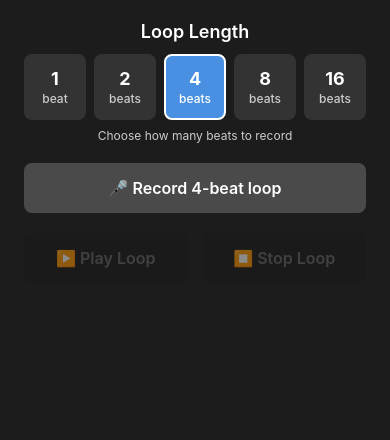
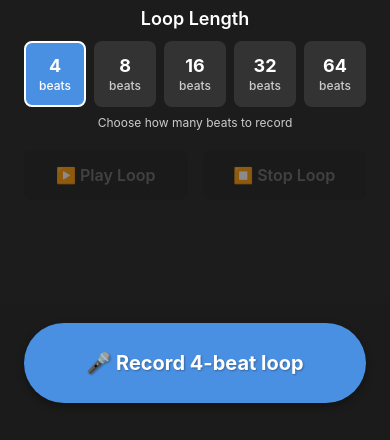
Before and after one commit to gemigtur/loop-pedal-app, a React Native app: screen / in a window 390 px wide. Shown: the part 401-841 px from the top of the page. Built offline with nearby package versions, Linux system fonts and the light colour scheme.

Commit message:
Update: record button bigger and cancel option

```diff
--- a/App.tsx
+++ b/App.tsx
@@ -2,7 +2,7 @@ import React, { useState, useRef } from "react";
 import { StyleSheet, View, Text, Alert } from "react-native";
 import { StatusBar } from "expo-status-bar";
 import { AudioManager, AudioRecording, AudioSound } from "./utils/audioUtils";
-import { TempoLight, ControlButtons, BPMInput, CountdownOverlay, BeatsSelector } from "./components";
+import { TempoLight, ControlButtons, BPMInput, CountdownOverlay, BeatsSelector, BigRecordButton } from "./components";
 
 export default function App() {
   const [bpm, setBpm] = useState("120");
@@ -13,6 +13,7 @@ export default function App() {
   const [isPlaying, setIsPlaying] = useState(false);
   const [showCountdown, setShowCountdown] = useState(false);
   const recordingRef = useRef<AudioRecording | null>(null);
+  const recordingTimeoutRef = useRef<NodeJS.Timeout | null>(null);
 
   const startRecording = async () => {
     try {
@@ -50,7 +51,7 @@ export default function App() {
 
       // Stop after x beats
       const durationMs = (60 / numericBpm) * beats * 1000;
-      setTimeout(() => stopRecording(), durationMs);
+      recordingTimeoutRef.current = setTimeout(() => stopRecording(), durationMs);
     } catch (error) {
       console.error("Recording failed:", error);
       setShowCountdown(false);
@@ -63,6 +64,12 @@ export default function App() {
       const recording = recordingRef.current;
       if (!recording) return;
 
+      // Clear the timeout if it exists
+      if (recordingTimeoutRef.current) {
+        clearTimeout(recordingTimeoutRef.current);
+        recordingTimeoutRef.current = null;
+      }
+
       await recording.stopAndUnloadAsync();
       const uri = recording.getURI();
       setRecordingUri(uri);
@@ -71,6 +78,28 @@ export default function App() {
       console.log("Recorded URI:", uri);
     } catch (error) {
       console.error("Stop recording failed:", error);
+    }
+  };
+
+  const cancelRecording = async () => {
+    setIsRecording(false);
+    try {
+      const recording = recordingRef.current;
+      if (!recording) return;
+
+      // Clear the timeout
+      if (recordingTimeoutRef.current) {
+        clearTimeout(recordingTimeoutRef.current);
+        recordingTimeoutRef.current = null;
+      }
+
+      await recording.stopAndUnloadAsync();
+      recordingRef.current = null;
+
+      // Don't set recordingUri - this discards the recording
+      console.log("Recording cancelled");
+    } catch (error) {
+      console.error("Cancel recording failed:", error);
     }
   };
 
@@ -104,6 +133,7 @@ export default function App() {
 
   return (
     <View style={styles.container}>
+      <View style={styles.topContent}>
         <Text style={styles.header}>🎵 Loop Pedal</Text>
 
         <TempoLight
@@ -123,9 +153,21 @@ export default function App() {
           onStartRecording={startRecording}
           onStartLoop={startLoop}
           onStopLoop={stopLoop}
+          onCancelRecording={cancelRecording}
           isCountingDown={showCountdown}
           beats={beats}
         />
+      </View>
+
+      <View style={styles.bottomButton}>
+        <BigRecordButton
+          isRecording={isRecording}
+          isCountingDown={showCountdown}
+          beats={beats}
+          onStartRecording={startRecording}
+          onCancelRecording={cancelRecording}
+        />
+      </View>
 
       <CountdownOverlay
         isVisible={showCountdown}
@@ -142,13 +184,28 @@ const styles = StyleSheet.create({
   container: {
     flex: 1,
     backgroundColor: "#1c1c1c",
+  },
+  topContent: {
+    flex: 1,
     alignItems: "center",
     justifyContent: "center",
     padding: 24,
+    paddingBottom: 120, // Space for the bottom button
   },
   header: {
     color: "#fff",
     fontSize: 24,
     marginBottom: 20,
   },
+  bottomButton: {
+    position: 'absolute',
+    bottom: 0,
+    left: 0,
+    right: 0,
+    paddingHorizontal: 24,
+    paddingBottom: 40,
+    paddingTop: 20,
+    backgroundColor: 'rgba(28, 28, 28, 0.95)',
+    alignItems: 'center',
+  },
 });
--- a/components/BeatsSelector.tsx
+++ b/components/BeatsSelector.tsx
@@ -6,7 +6,7 @@ interface BeatsSelectorProps {
   onBeatsChange: (beats: number) => void;
 }
 
-const BEAT_OPTIONS = [1, 2, 4, 8, 16];
+const BEAT_OPTIONS = [4, 8, 16, 32, 64];
 
 export const BeatsSelector: React.FC<BeatsSelectorProps> = ({ beats, onBeatsChange }) => {
   return (
--- /dev/null
+++ b/components/BigRecordButton.tsx
@@ -0,0 +1,87 @@
+import React from 'react';
+import { TouchableOpacity, Text, StyleSheet, Dimensions } from 'react-native';
+
+interface BigRecordButtonProps {
+  isRecording: boolean;
+  isCountingDown: boolean;
+  beats: number;
+  onStartRecording: () => void;
+  onCancelRecording: () => void;
+}
+
+const { width } = Dimensions.get('window');
+
+export const BigRecordButton: React.FC<BigRecordButtonProps> = ({
+  isRecording,
+  isCountingDown,
+  beats,
+  onStartRecording,
+  onCancelRecording,
+}) => {
+  const getButtonText = () => {
+    if (isCountingDown) return "⏳ Get Ready...";
+    if (isRecording) return "❌ Cancel Recording";
+    return `🎤 Record ${beats}-beat loop`;
+  };
+
+  const getButtonStyle = () => {
+    if (isRecording) return [styles.button, styles.cancelButton];
+    if (isCountingDown) return [styles.button, styles.countdownButton];
+    return [styles.button, styles.recordButton];
+  };
+
+  const handlePress = () => {
+    if (isRecording) {
+      onCancelRecording();
+    } else if (!isCountingDown) {
+      onStartRecording();
+    }
+  };
+
+  return (
+    <TouchableOpacity
+      style={getButtonStyle()}
+      onPress={handlePress}
+      disabled={isCountingDown}
+      activeOpacity={0.8}
+    >
+      <Text style={styles.buttonText}>{getButtonText()}</Text>
+    </TouchableOpacity>
+  );
+};
+
+const styles = StyleSheet.create({
+  button: {
+    width: width - 48, // Full width minus padding
+    height: 80,
+    borderRadius: 40,
+    alignItems: 'center',
+    justifyContent: 'center',
+    shadowColor: '#000000',
+    shadowOffset: {
+      width: 0,
+      height: 4,
+    },
+    shadowOpacity: 0.3,
+    shadowRadius: 8,
+    elevation: 8,
+  },
+  recordButton: {
+    backgroundColor: '#4a90e2',
+  },
+  countdownButton: {
+    backgroundColor: '#ff9500',
+  },
+  cancelButton: {
+    backgroundColor: '#ff4444',
+  },
+  buttonText: {
+    color: '#ffffff',
+    fontSize: 20,
+    fontWeight: '700',
+    textAlign: 'center',
+    textShadowColor: 'rgba(0, 0, 0, 0.3)',
+    textShadowOffset: { width: 1, height: 1 },
+    textShadowRadius: 2,
+  },
+});
--- a/components/ControlButtons.tsx
+++ b/components/ControlButtons.tsx
@@ -8,6 +8,7 @@ interface ControlButtonsProps {
   onStartRecording: () => void;
   onStartLoop: () => void;
   onStopLoop: () => void;
+  onCancelRecording?: () => void;
   isCountingDown?: boolean;
   beats?: number;
 }
@@ -19,36 +20,23 @@ export const ControlButtons: React.FC<ControlButtonsProps> = ({
   onStartRecording,
   onStartLoop,
   onStopLoop,
+  onCancelRecording,
   isCountingDown = false,
   beats = 4,
 }) => {
   return (
     <View style={styles.container}>
-      <TouchableOpacity
-        style={[
-          styles.button,
-          styles.recordButton,
-          (isRecording || isCountingDown) && styles.recordingButton,
-        ]}
-        onPress={onStartRecording}
-        disabled={isRecording || isCountingDown}
-      >
-        <Text style={[styles.buttonText, (isRecording || isCountingDown) && styles.recordingText]}>
-          {isCountingDown ? "⏳ Get Ready..." : isRecording ? "🔴 Recording..." : `🎤 Record ${beats}-beat loop`}
-        </Text>
-      </TouchableOpacity>
-
       <View style={styles.playbackControls}>
         <TouchableOpacity
           style={[
             styles.button,
             styles.playButton,
-            !hasRecording && styles.disabledButton,
+            (!hasRecording || isRecording) && styles.disabledButton,
           ]}
           onPress={onStartLoop}
-          disabled={!hasRecording || isPlaying}
+          disabled={!hasRecording || isPlaying || isRecording}
         >
-          <Text style={[styles.buttonText, !hasRecording && styles.disabledText]}>
+          <Text style={[styles.buttonText, (!hasRecording || isRecording) && styles.disabledText]}>
             ▶️ Play Loop
           </Text>
         </TouchableOpacity>
@@ -90,12 +78,6 @@ const styles = StyleSheet.create({
     justifyContent: 'center',
     minHeight: 50,
   },
-  recordButton: {
-    backgroundColor: '#4a4a4a',
-  },
-  recordingButton: {
-    backgroundColor: '#ff4444',
-  },
   playButton: {
     backgroundColor: '#2d5a2d',
     flex: 1,
@@ -113,9 +95,6 @@ const styles = StyleSheet.create({
     fontSize: 16,
     fontWeight: '600',
   },
-  recordingText: {
-    color: '#ffffff',
-  },
   disabledText: {
     color: '#666666',
   },
--- a/components/index.ts
+++ b/components/index.ts
@@ -3,3 +3,4 @@ export { ControlButtons } from './ControlButtons';
 export { BPMInput } from './BPMInput';
 export { CountdownOverlay } from './CountdownOverlay';
 export { BeatsSelector } from './BeatsSelector';
+export { BigRecordButton } from './BigRecordButton';
```
Lines whose indentation alone changed are shown as unchanged.
